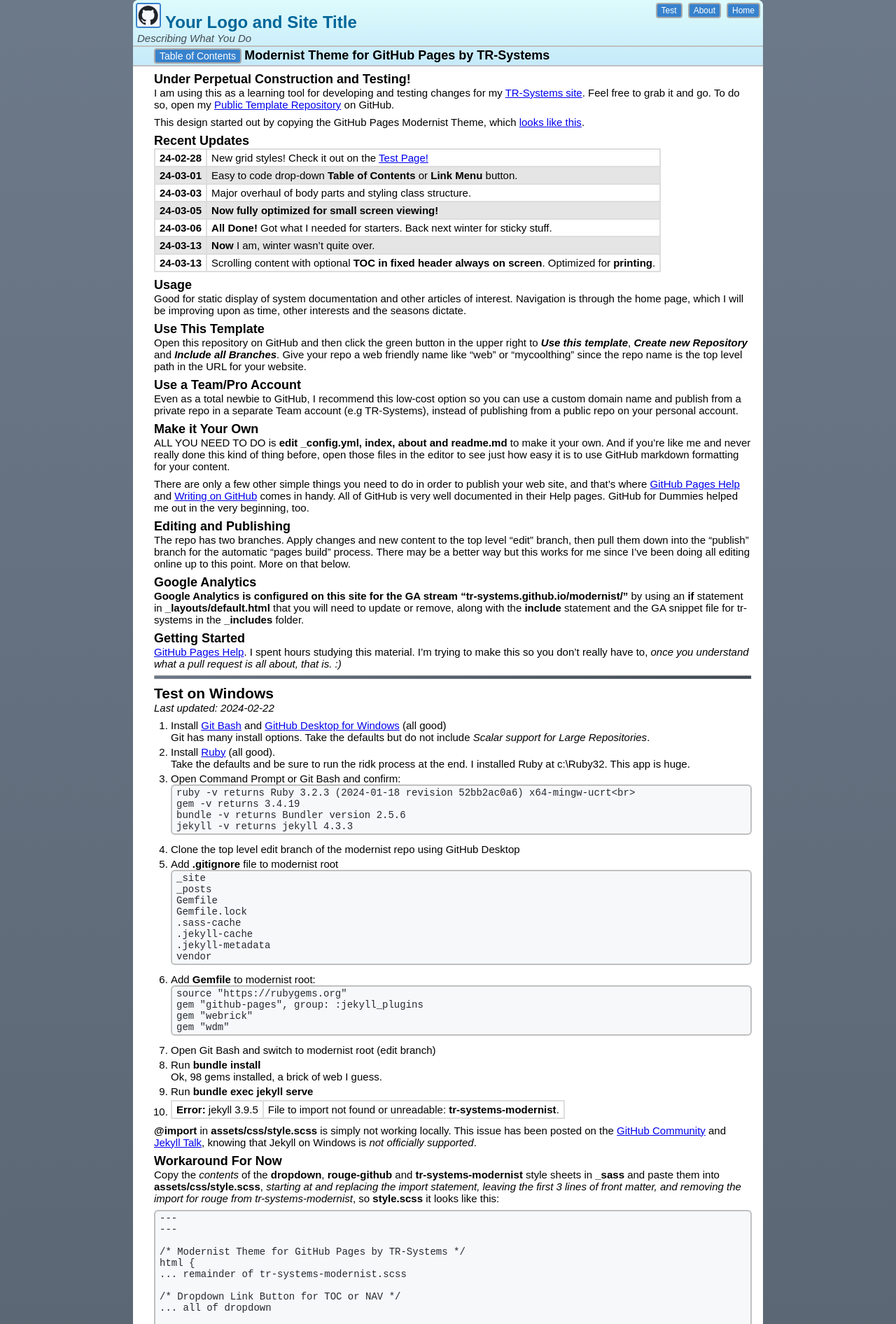
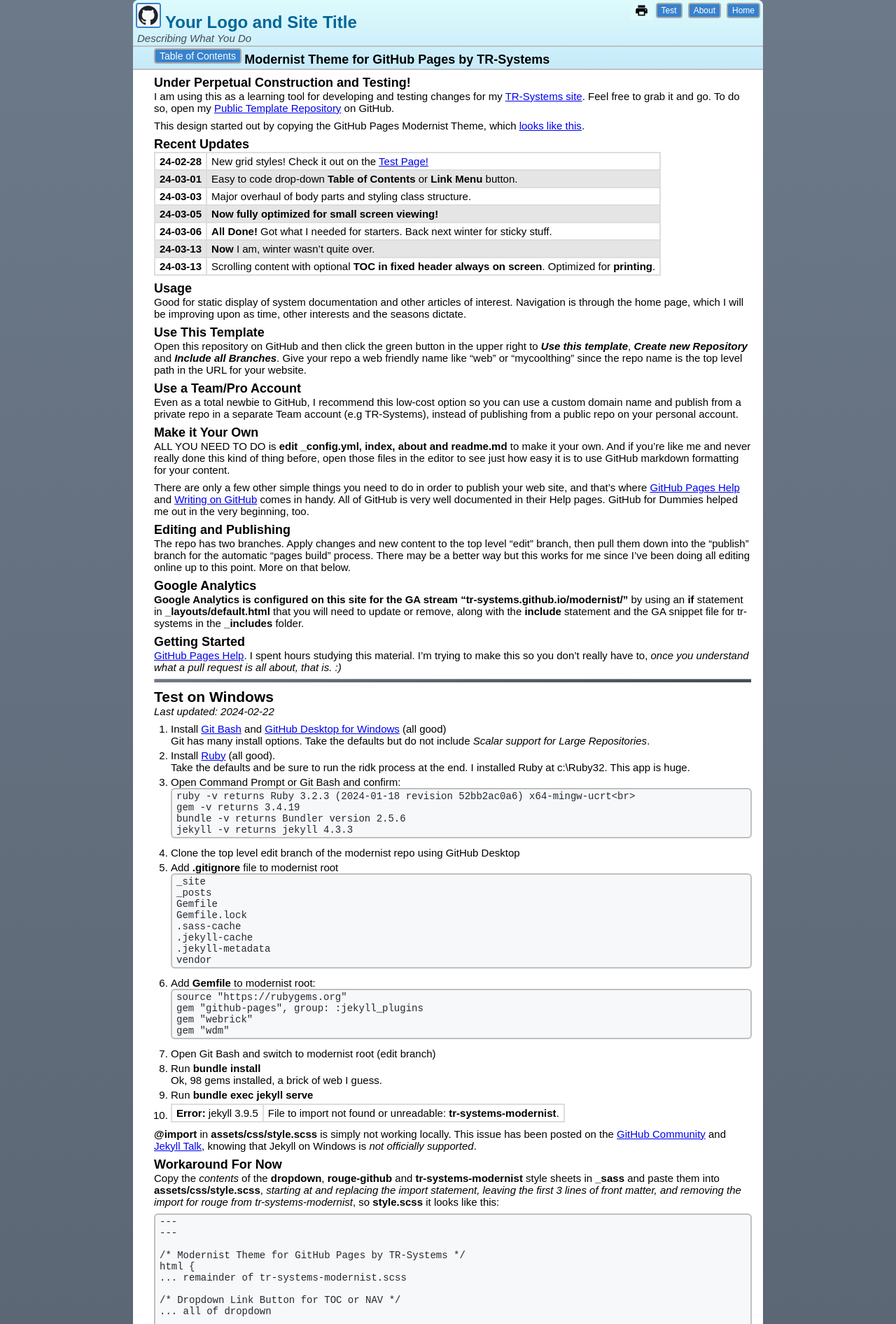
Before and after one commit to TR-Systems/modernist, a Jekyll site: the page built from index.md, in a window 1280 px wide. Shown: the top 1892 px of the page at 70% size. Built offline with Jekyll 4.4.1, drawn with Linux system fonts in a browser that asks for light colours; our own code applies the rules of GitHub Pages for plain Markdown files.

Commit message:
Add Print Button with Icon to Header

```diff
--- a/_layouts/default.html
+++ b/_layouts/default.html
@@ -5,6 +5,7 @@
   <meta http-equiv="X-UA-Compatible" content="IE=edge">
   {% seo %}
   <link rel="stylesheet" href="{{ '/assets/css/style.css?v=' | append: site.github.build_revision | relative_url }}">
+  <link href="https://fonts.googleapis.com/icon?family=Material+Icons" rel="stylesheet">
   <meta name="viewport" content="width=device-width, initial-scale=1">
 {% if site.favicon %}
   <link rel="shortcut icon" href="{{ site.favicon }}">
@@ -39,6 +40,7 @@
               {% endif %}
           {% endif %}
         </ul>
+        <button onclick="window.print()"><i class="material-icons">print</i></button>
         <p>{{ site.description | default: site.github.project_tagline }}</p>
         {% if page.toc %}
           {% include {{ page.toc }} %}
--- a/_sass/tr-systems-modernist.scss
+++ b/_sass/tr-systems-modernist.scss
@@ -82,6 +82,18 @@
       text-decoration: none;
       font-weight: normal;
     }
+  }
+  button {
+    display: inline;
+    float:right;
+    margin-right: 4px;
+    background-color: #DDFBFC;
+    border: none;
+  }
+  .material-icons {
+    margin-top: 4px;
+    padding: 0;
+    font-size: 20px;
   }
 }
 
```
